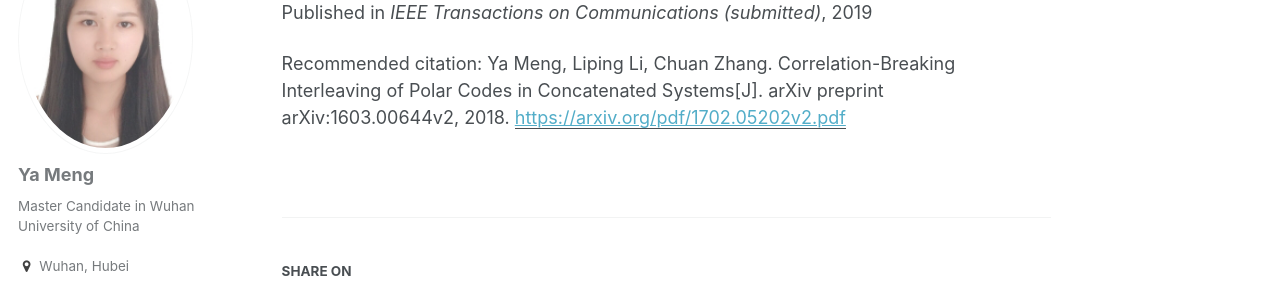
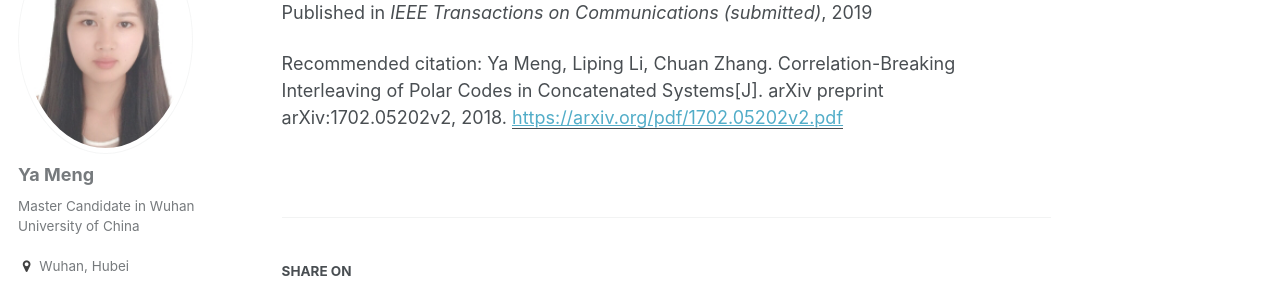
Before and after one commit to mengMia/yameng-ahu.github.io, a Jekyll site: the page built from _publications/2018-paper1.md, in a window 1280 px wide. Shown: the part 193-480 px from the top of the page. Built offline with Jekyll 4.4.1, drawn with Linux system fonts in a browser that asks for light colours.

Commit message:
Update 2018-paper1.md

```diff
--- a/_publications/2018-paper1.md
+++ b/_publications/2018-paper1.md
@@ -7,5 +7,5 @@ date: 2019-01-11
 venue: 'IEEE Transactions on Communications (submitted)'
 paperurl: 'https://arxiv.org/pdf/1702.05202v2.pdf'
 citation: 'Ya Meng, Liping Li, Chuan Zhang. Correlation-Breaking Interleaving of Polar Codes in
-Concatenated Systems[J]. arXiv preprint arXiv:1603.00644v2, 2018.'
+Concatenated Systems[J]. arXiv preprint arXiv:1702.05202v2, 2018.'
 ---
```
